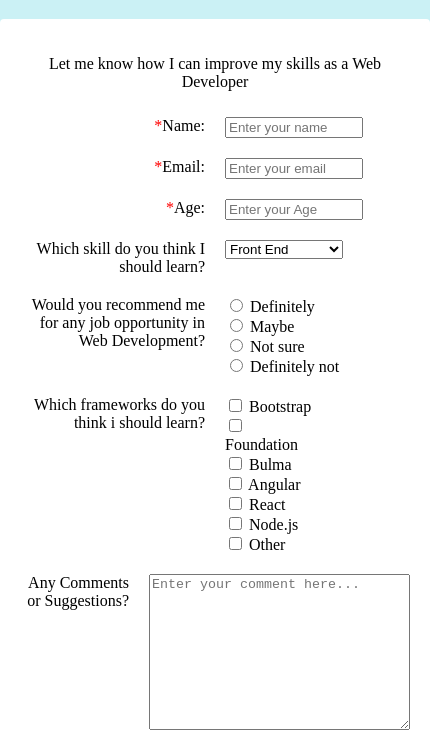
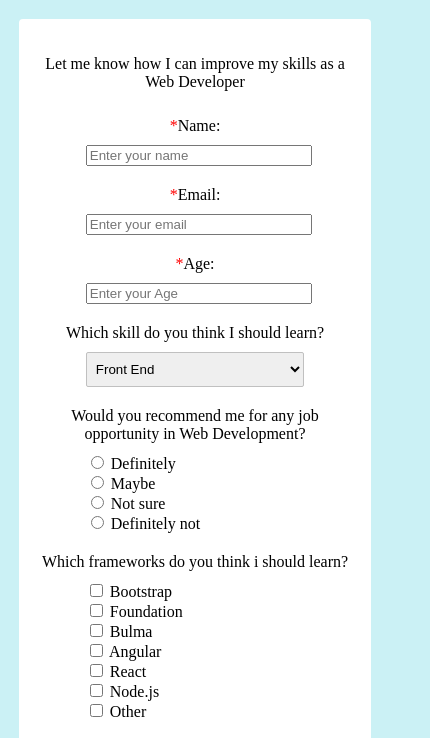
Before and after one commit to FigueiroaAndre/FCC-Survey-Form, a plain HTML site: page index.html in a window 390 px wide. Shown: the part 61-799 px from the top of the page, 430 px wide, since content can reach past the window. Drawn offline with Linux system fonts and the light colour scheme.

Commit message:
css/style.css Updated - Added custom CSS rules for screens with max-width of 720px

```diff
--- a/css/style.css
+++ b/css/style.css
@@ -41,6 +41,14 @@ fieldset {
 
 legend {
     display: none;
+}
+
+select {
+    height: 35px;
+    width: 140px;
+    padding: 5px;
+    border: 1px solid #c0c0c0;
+    border-radius: 2px;
 }
 
 .box-input {
@@ -95,11 +103,45 @@ legend {
 }
 
 @media screen and (max-width: 720px){
+    textarea{
+        max-width: 100%;
+    }
+
     body{
         margin: auto 0;
     }
 
-    #form-container{
+    fieldset{
         width: 100%;
     }
+
+    select{
+        width: 100%;
+    }
+
+    .box-input{
+        width: 100%;
+    }
+
+    .flex-label{
+        text-align: center;
+    }
+
+    .form-input{
+        margin: auto;
+        padding-top: 10px;
+        width: 70%;
+    }
+
+    .form-row{
+        flex-direction: column;
+    }
+
+    .labels{
+        margin: auto;
+    }
+
+    #form-container{
+        width: 80%;
+    }
 }
```
